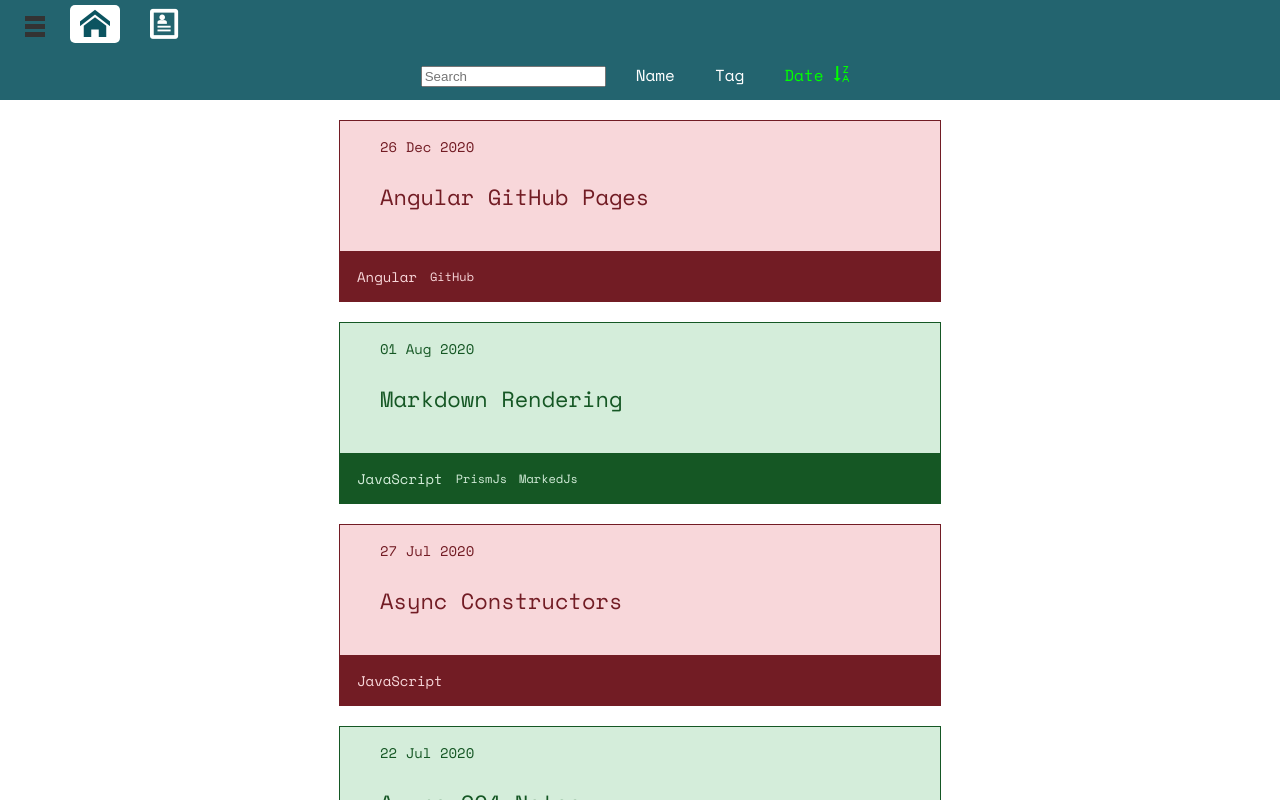
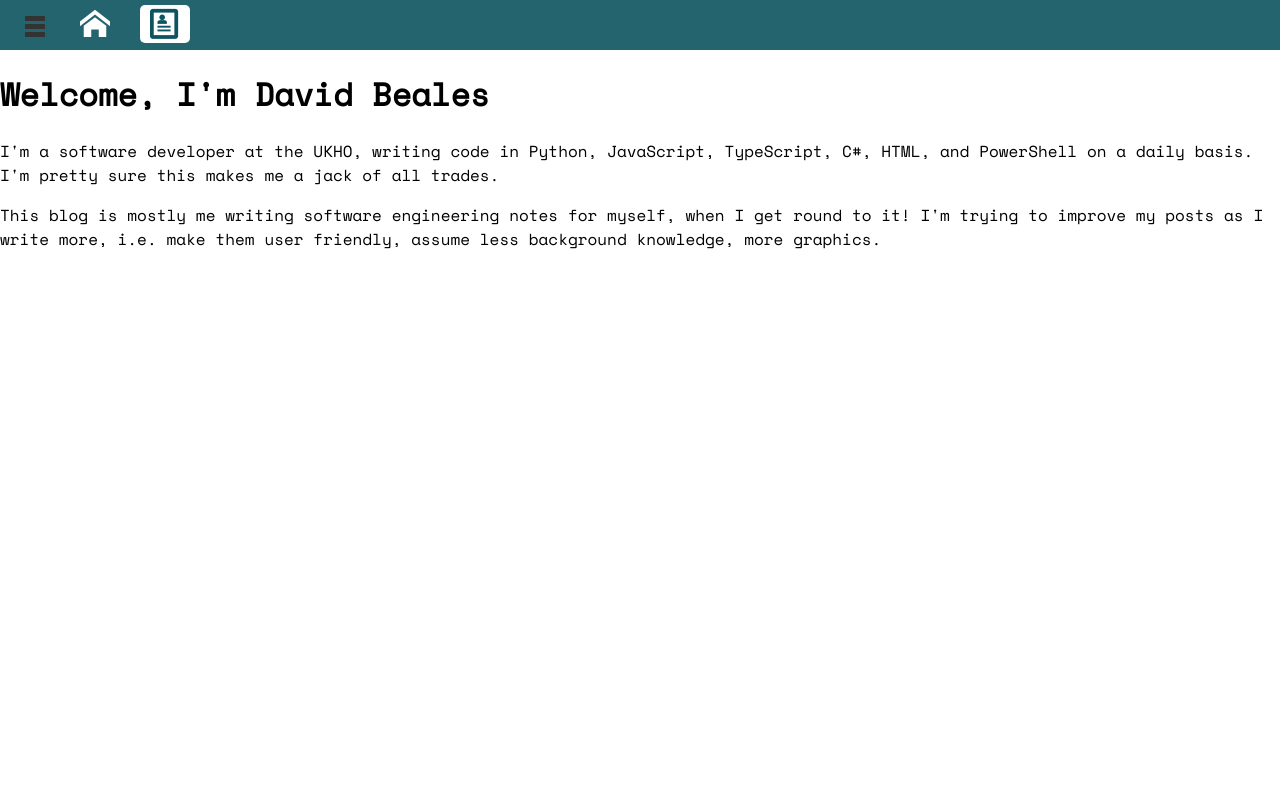
Before and after one commit to chungminhtu/bealesd.github.io, an Angular app: page /about in a window 1280 px wide. Before the commit this address led to /home. Shown: the top 800 px of the page. Built offline with nearby package versions, Linux system fonts and the light colour scheme.

Commit message:
Added about page

```diff
--- /dev/null
+++ b/src/app/about/about.component.html
@@ -0,0 +1,5 @@
+<h1>Welcome, I'm David Beales</h1>
+
+<p> I'm a software developer at the UKHO, writing code in Python, JavaScript, TypeScript, C#, HTML, and PowerShell on a daily basis. I'm pretty sure this makes me a jack of all trades.</p>
+
+<p>This blog is mostly me writing software engineering notes for myself, when I get round to it! I'm trying to improve my posts as I write more, i.e. make them user friendly, assume less background knowledge, more graphics.</p>
--- /dev/null
+++ b/src/app/about/about.component.ts
@@ -0,0 +1,15 @@
+import { Component, OnInit } from '@angular/core';
+
+@Component({
+  selector: 'app-about',
+  templateUrl: './about.component.html',
+  styleUrls: ['./about.component.css']
+})
+export class AboutComponent implements OnInit {
+
+  constructor() { }
+
+  ngOnInit(): void {
+  }
+
+}
--- a/src/app/app-routing.module.ts
+++ b/src/app/app-routing.module.ts
@@ -1,11 +1,13 @@
 import { NgModule } from '@angular/core';
 import { Routes, RouterModule } from '@angular/router';
+import { AboutComponent } from './about/about.component';
 import { BlogComponent } from './blog/blog.component';
 import { HomeComponent } from './home/home.component';
 
 const routes: Routes = [
   { path: '', redirectTo: '/home', pathMatch: 'full' },
   { path: 'home', component: HomeComponent },
+  { path: 'about', component: AboutComponent },
   { path: 'blog/:blogName', component: BlogComponent },
   { path: '**', redirectTo: '/home', pathMatch: 'full' }
 ];
--- a/src/app/app.module.ts
+++ b/src/app/app.module.ts
@@ -13,6 +13,7 @@ import { MarkdownRenderingComponent } from './blogs/markdown-rendering/markdown-
 import { JavascriptVariablesAndScopeComponent } from './blogs/javascript-variables-and-scope/javascript-variables-and-scope.component';
 import { AzureDeveloperExamNotesComponent } from './blogs/azure-developer-exam-notes/azure-developer-exam-notes.component';
 import { AsyncConstructorsComponent } from './blogs/async-constructors/async-constructors.component';
+import { AboutComponent } from './about/about.component';
 
 @NgModule({
   declarations: [
@@ -26,7 +27,8 @@ import { AsyncConstructorsComponent } from './blogs/async-constructors/async-con
     MarkdownRenderingComponent,
     JavascriptVariablesAndScopeComponent,
     AzureDeveloperExamNotesComponent,
-    AsyncConstructorsComponent
+    AsyncConstructorsComponent,
+    AboutComponent
   ],
   imports: [
     BrowserModule,
--- a/src/app/menu-bar/menu-bar.component.ts
+++ b/src/app/menu-bar/menu-bar.component.ts
@@ -48,7 +48,7 @@ export class MenuBarComponent implements OnInit {
           this.isHomePage = true;
         }
         else {
-          this.isHomePage = true;
+          this.isHomePage = false;
         }
       }
     });
```
Also changed, not shown: src/app/about/about.component.css (added).
